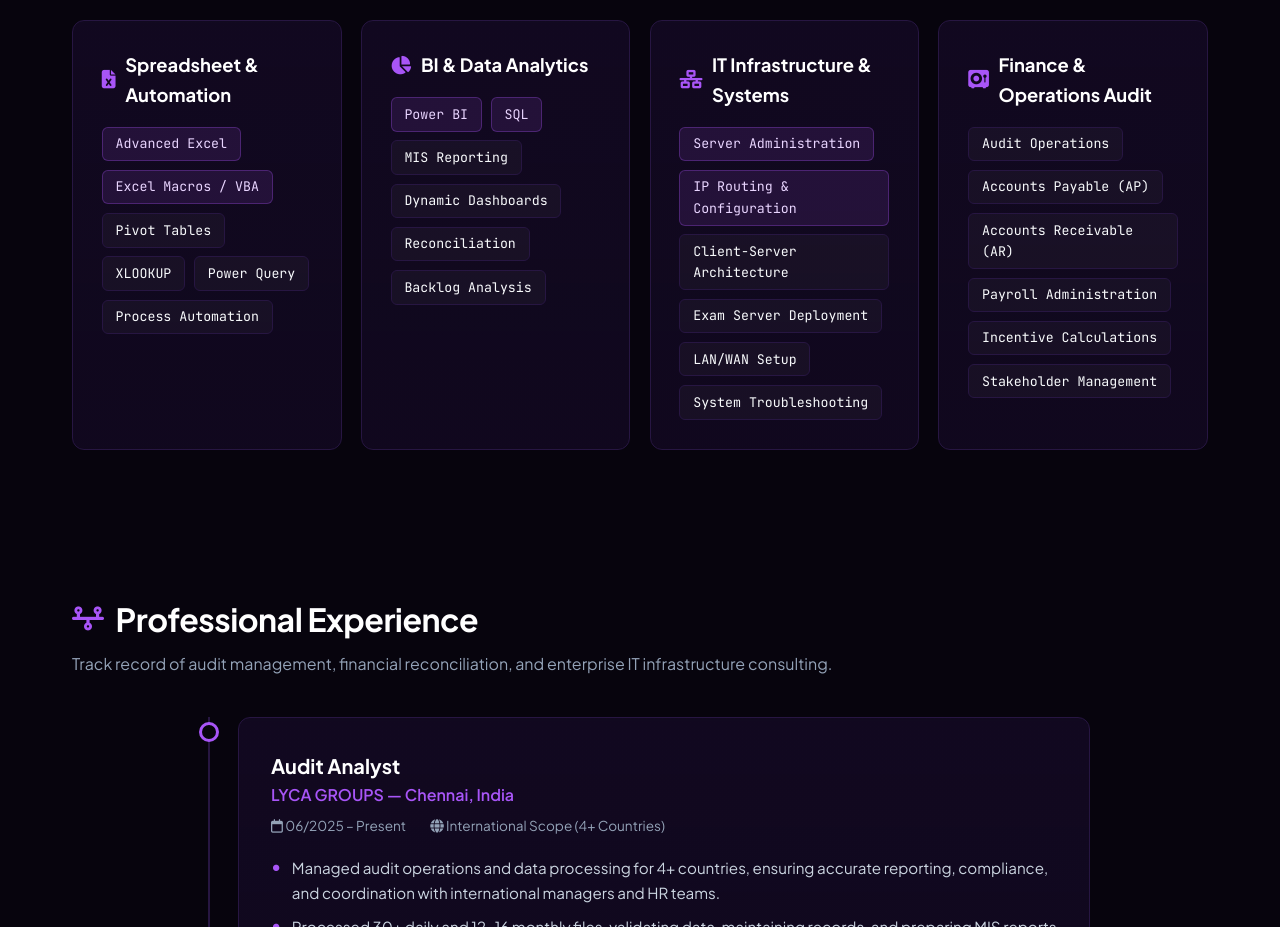
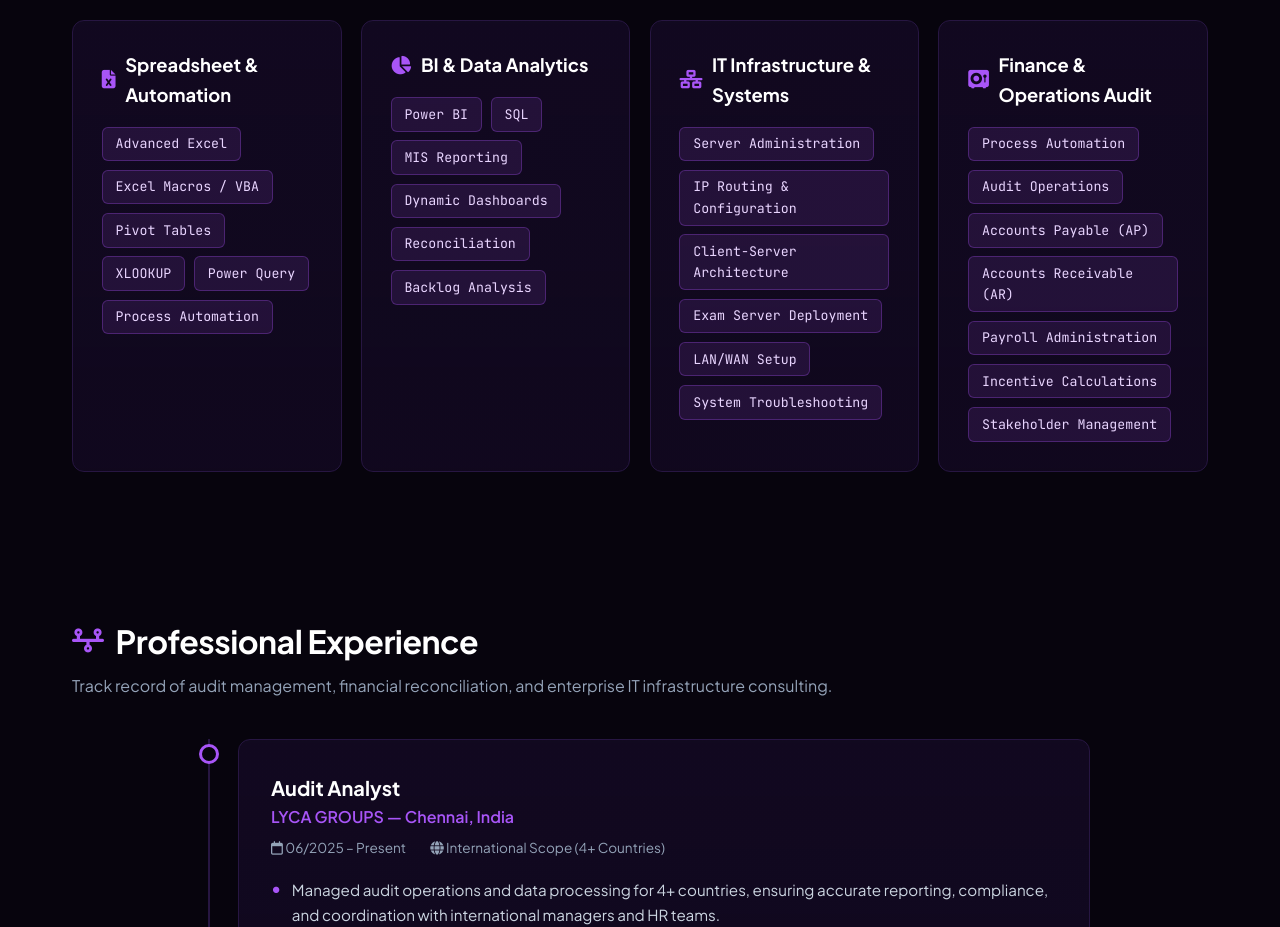
Before and after one commit to Bharathbobby08/Bharathwaj, a plain HTML site: page index.html in a window 1280 px wide. Shown: the part 960-1887 px from the top of the page. Drawn offline with Linux system fonts and the light colour scheme.

Commit message:
Highlight skill tags in index.html

```diff
--- a/index.html
+++ b/index.html
@@ -630,10 +630,10 @@
                     <div class="skill-tags">
                         <span class="tag highlight">Advanced Excel</span>
                         <span class="tag highlight">Excel Macros / VBA</span>
-                        <span class="tag">Pivot Tables</span>
-                        <span class="tag">XLOOKUP</span>
-                        <span class="tag">Power Query</span>
-                        <span class="tag">Process Automation</span>
+                        <span class="tag highlight">Pivot Tables</span>
+                        <span class="tag highlight">XLOOKUP</span>
+                        <span class="tag highlight">Power Query</span>
+                        <span class="tag highlight">Process Automation</span>
                     </div>
                 </div>
 
@@ -642,10 +642,10 @@
                     <div class="skill-tags">
                         <span class="tag highlight">Power BI</span>
                         <span class="tag highlight">SQL</span>
-                        <span class="tag">MIS Reporting</span>
-                        <span class="tag">Dynamic Dashboards</span>
-                        <span class="tag">Reconciliation</span>
-                        <span class="tag">Backlog Analysis</span>
+                        <span class="tag highlight">MIS Reporting</span>
+                        <span class="tag highlight">Dynamic Dashboards</span>
+                        <span class="tag highlight">Reconciliation</span>
+                        <span class="tag highlight">Backlog Analysis</span>
                     </div>
                 </div>
 
@@ -654,22 +654,23 @@
                     <div class="skill-tags">
                         <span class="tag highlight">Server Administration</span>
                         <span class="tag highlight">IP Routing & Configuration</span>
-                        <span class="tag">Client-Server Architecture</span>
-                        <span class="tag">Exam Server Deployment</span>
-                        <span class="tag">LAN/WAN Setup</span>
-                        <span class="tag">System Troubleshooting</span>
+                        <span class="tag highlight">Client-Server Architecture</span>
+                        <span class="tag highlight">Exam Server Deployment</span>
+                        <span class="tag highlight">LAN/WAN Setup</span>
+                        <span class="tag highlight">System Troubleshooting</span>
                     </div>
                 </div>
 
                 <div class="skill-category">
                     <h3><i class="fa-solid fa-vault"></i> Finance & Operations Audit</h3>
                     <div class="skill-tags">
-                        <span class="tag">Audit Operations</span>
-                        <span class="tag">Accounts Payable (AP)</span>
-                        <span class="tag">Accounts Receivable (AR)</span>
-                        <span class="tag">Payroll Administration</span>
-                        <span class="tag">Incentive Calculations</span>
-                        <span class="tag">Stakeholder Management</span>
+                        <span class="tag highlight">Process Automation</span>
+                        <span class="tag highlight">Audit Operations</span>
+                        <span class="tag highlight">Accounts Payable (AP)</span>
+                        <span class="tag highlight">Accounts Receivable (AR)</span>
+                        <span class="tag highlight">Payroll Administration</span>
+                        <span class="tag highlight">Incentive Calculations</span>
+                        <span class="tag highlight">Stakeholder Management</span>
                     </div>
                 </div>
             </div>
```
